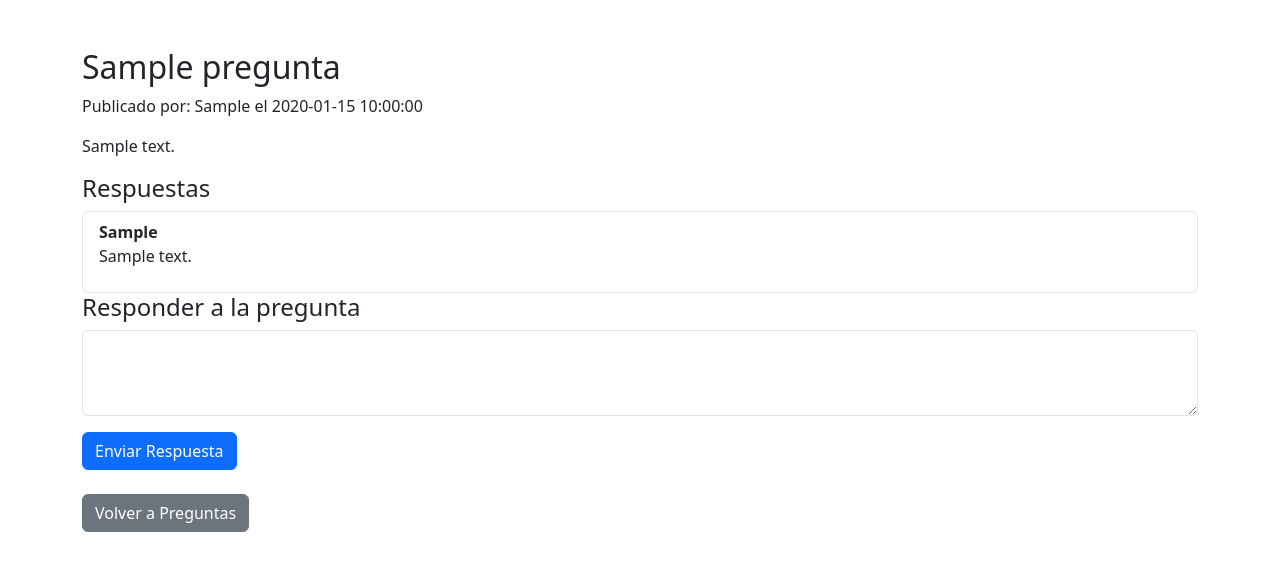
After one commit to Dmasc67/AA02.-Actividad-Foro-DHC-SMM, a PHP site: page /preguntas.php?id=1 in a window 1280 px wide. The commit adds this page. Shown: the top 579 px of the page. Run offline with PHP 8.4, Linux system fonts and the light colour scheme; the visitor is signed in with stand-in values (Sample User, id 1); tables that the repository leaves empty hold one stand-in row (values such as "Sample post").

Commit message:
foro y preguntas/respuestas funcional

```diff
--- a/index.php
+++ b/index.php
@@ -31,6 +31,7 @@ if ($_SERVER['REQUEST_METHOD'] === 'POST') {
         $user = $stmt->fetch(PDO::FETCH_ASSOC);
         if (password_verify($pwdlogin, $user['password'])) {
             $_SESSION['inicio'] = true;
+            $_SESSION['iduserFinal'] = $user['id_user']; // Asegúrate de que este campo exista
             $_SESSION['userlogin'] = $userlogin;
             header('Location: perfil.php');
             exit();
@@ -74,8 +75,8 @@ if ($_SERVER['REQUEST_METHOD'] === 'POST') {
         </form>
     </div>
     <?php
-        // session_unset();
-        // session_destroy();
+        session_unset();
+        session_destroy();
     ?>
 </body>
 </html>
--- a/php/validacionLogin.php
+++ b/php/validacionLogin.php
@@ -28,6 +28,7 @@ if ($_SERVER['REQUEST_METHOD'] === 'POST') {
         // Verificar la contraseña
         if (password_verify($pwdlogin, $user['password'])) {
             $_SESSION['inicio'] = true;
+            $_SESSION['iduserFinal'] = $user['id_user']; // Almacena el ID del usuario
             $_SESSION['userlogin'] = $userlogin;
             header('Location: ../perfil.php'); // Ajusta la ruta según la ubicación real de perfil.php
             exit();
--- /dev/null
+++ b/preguntas.php
@@ -0,0 +1,79 @@
+<?php
+session_start();
+require_once 'php/conexion.php'; // Asegúrate de que este archivo establezca una conexión PDO
+
+// Obtener el ID de la pregunta de la URL
+$id_pregunta = $_GET['id'] ?? null;
+
+if ($id_pregunta) {
+    // Obtener la pregunta específica
+    $sql = "SELECT preguntas.*, usuarios.user AS autor FROM preguntas JOIN usuarios ON preguntas.id_user = usuarios.id_user WHERE id_pregunta = :id_pregunta";
+    $stmt = $conn->prepare($sql);
+    $stmt->bindParam(':id_pregunta', $id_pregunta, PDO::PARAM_INT);
+    $stmt->execute();
+    $pregunta = $stmt->fetch(PDO::FETCH_ASSOC);
+} else {
+    echo "Error: ID de pregunta no especificado.";
+    exit();
+}
+
+// Manejo de la lógica para responder a la pregunta
+if ($_SERVER['REQUEST_METHOD'] === 'POST' && isset($_POST['respuesta'])) {
+    $respuesta = $_POST['respuesta'] ?? '';
+
+    if (!empty($respuesta)) {
+        $sql = "INSERT INTO respuestas (id_pregunta, id_user, contenido_respuesta) VALUES (:id_pregunta, :id_user, :contenido)";
+        $stmt = $conn->prepare($sql);
+        $stmt->bindParam(':id_pregunta', $id_pregunta, PDO::PARAM_INT);
+        $stmt->bindParam(':id_user', $_SESSION['iduserFinal'], PDO::PARAM_INT);
+        $stmt->bindParam(':contenido', $respuesta);
+        $stmt->execute();
+    } else {
+        echo "Error: La respuesta no puede estar vacía.";
+    }
+}
+
+// Obtener todas las respuestas para la pregunta
+$sql_respuestas = "SELECT respuestas.*, usuarios.user AS autor FROM respuestas JOIN usuarios ON respuestas.id_user = usuarios.id_user WHERE id_pregunta = :id_pregunta ORDER BY creado_en DESC";
+$stmt = $conn->prepare($sql_respuestas);
+$stmt->bindParam(':id_pregunta', $id_pregunta, PDO::PARAM_INT);
+$stmt->execute();
+$respuestas = $stmt->fetchAll(PDO::FETCH_ASSOC);
+?>
+<!DOCTYPE html>
+<html lang="es">
+<head>
+    <meta charset="UTF-8">
+    <meta name="viewport" content="width=device-width, initial-scale=1.0">
+    <title><?php echo htmlspecialchars($pregunta['titulo_pregunta']); ?></title>
+    <link rel="stylesheet" href="https://cdn.jsdelivr.net/npm/bootstrap@5.3.2/dist/css/bootstrap.min.css">
+</head>
+<body>
+    <div class="container py-5">
+        <h2><?php echo htmlspecialchars($pregunta['titulo_pregunta']); ?></h2>
+        <p>Publicado por: <?php echo htmlspecialchars($pregunta['autor']); ?> el <?php echo $pregunta['creado_en']; ?></p>
+        <p><?php echo nl2br(htmlspecialchars($pregunta['contenido_pregunta'])); ?></p>
+
+        <h4>Respuestas</h4>
+        <div class="list-group">
+            <?php foreach ($respuestas as $respuesta) : ?>
+                <div class="list-group-item">
+                    <strong><?php echo htmlspecialchars($respuesta['autor']); ?></strong>
+                    <p><?php echo nl2br(htmlspecialchars($respuesta['contenido_respuesta'])); ?></p>
+                </div>
+            <?php endforeach; ?>
+        </div>
+
+        <h4>Responder a la pregunta</h4>
+        <form action="" method="POST">
+            <div class="mb-3">
+                <textarea name="respuesta" class="form-control" rows="3" required></textarea>
+            </div>
+            <button type="submit" class="btn btn-primary">Enviar Respuesta</button>
+        </form>
+
+        <!-- Botón de volver a perfil -->
+        <a href="perfil.php" class="btn btn-secondary mt-4">Volver a Preguntas</a>
+    </div>
+</body>
+</html>
```
Also changed, not shown: perfil.php (+15 -1 lines).
